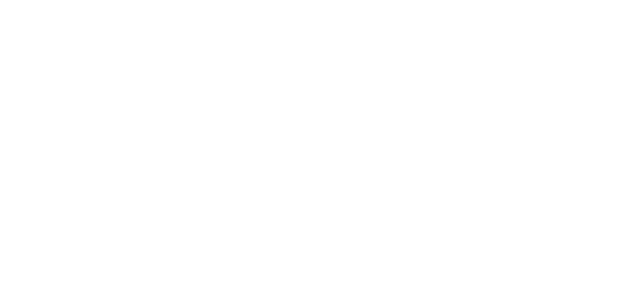
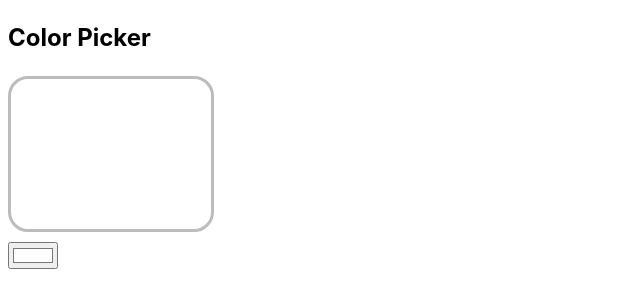
Before and after one commit to rakeshcooper/React_practice, a React (Vite) app: page / in a window 1280 px wide. Shown: the top 308 px of the page, without its empty margins (0-640 px from the left). Built offline with nearby package versions, Linux system fonts and the light colour scheme.

Commit message:
useState

```diff
--- a/src/App.jsx
+++ b/src/App.jsx
@@ -5,6 +5,7 @@ import UserGreeting from "./assets/UserGreeting.jsx"
 import List from "./assets/List.jsx"
 import Component from "./assets/component.jsx"
 import Mycomponent from "./assets/Mycomponent.jsx"
+import Colorpicker from "./assets/Colorpicker.jsx"
 
 function App() {
     const fruits = [{id:0, name:"apple", calories: 95},
@@ -30,6 +31,8 @@ function App() {
         <Component />
         <Mycomponent />    */}
 
+        <Colorpicker />
+
     </> )
 }
 
--- a/src/assets/Colorpicker.jsx
+++ b/src/assets/Colorpicker.jsx
@@ -1,10 +1,21 @@
 import { useState } from "react";
 
-function colorPick(){
+
+function colorPicker(){
+
+    const [boxColor, setboxColor] = useState("#FFFFFF")
+
+    function colorHandler(e){
+        setboxColor(e.target.value)
+    }
+
     return(
         <div>
             <h2>Color Picker</h2>
-            <input type="color" />
+            <div className="colorBox" style={{backgroundColor: boxColor}}></div>
+            <input type="color" value={boxColor} onChange={colorHandler}/>
         </div>
     )
 }
+
+export default colorPicker
--- a/src/index.css
+++ b/src/index.css
@@ -7,3 +7,12 @@
 .header{
   border: 1px solid #000;
 }
+
+
+.colorBox{
+  width: 200px;
+  height: 150px;
+  border: 3px solid rgb(189, 187, 187);
+  border-radius: 20px;
+  margin-bottom: 10px;
+}
```
